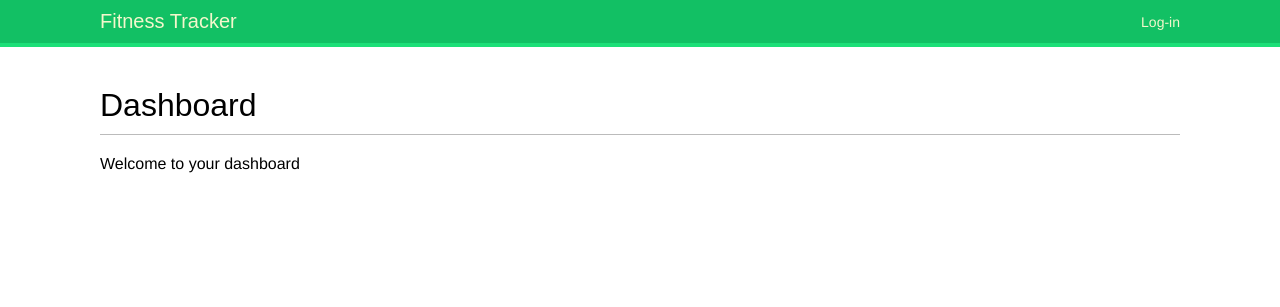
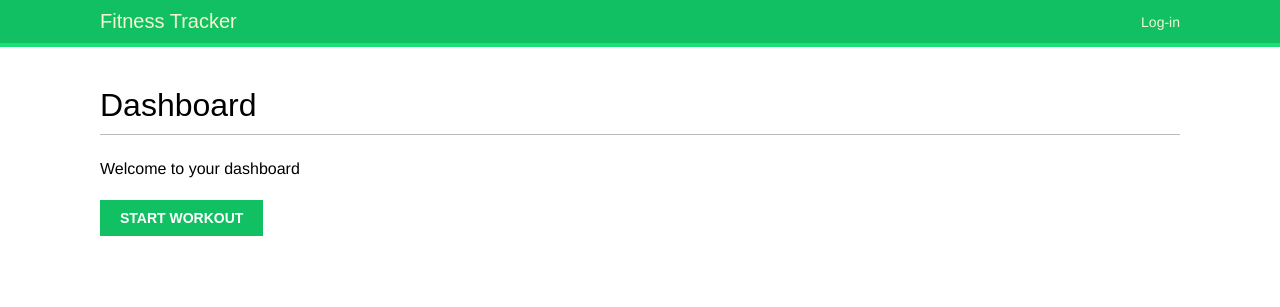
Before and after one commit to JackTattersall/FitnessTracker, a Django app: page / in a window 1280 px wide. Shown: the top 307 px of the page. Run offline with Django 3.2, Linux system fonts and the light colour scheme; some web fonts are replaced.

Commit message:
Added start workout button to dashboard screen

```diff
--- a/base/templates/dashboard.html
+++ b/base/templates/dashboard.html
@@ -4,5 +4,8 @@
 
 {% block content %}
     <h1>Dashboard</h1>
-    <p1>Welcome to your dashboard</p1>
+    <p>Welcome to your dashboard</p>
+    <form action="#">
+        <input type="submit" value="Start Workout">
+    </form>
 {% endblock %}
```
Also changed, not shown: exercises/models/workout.py (added).
